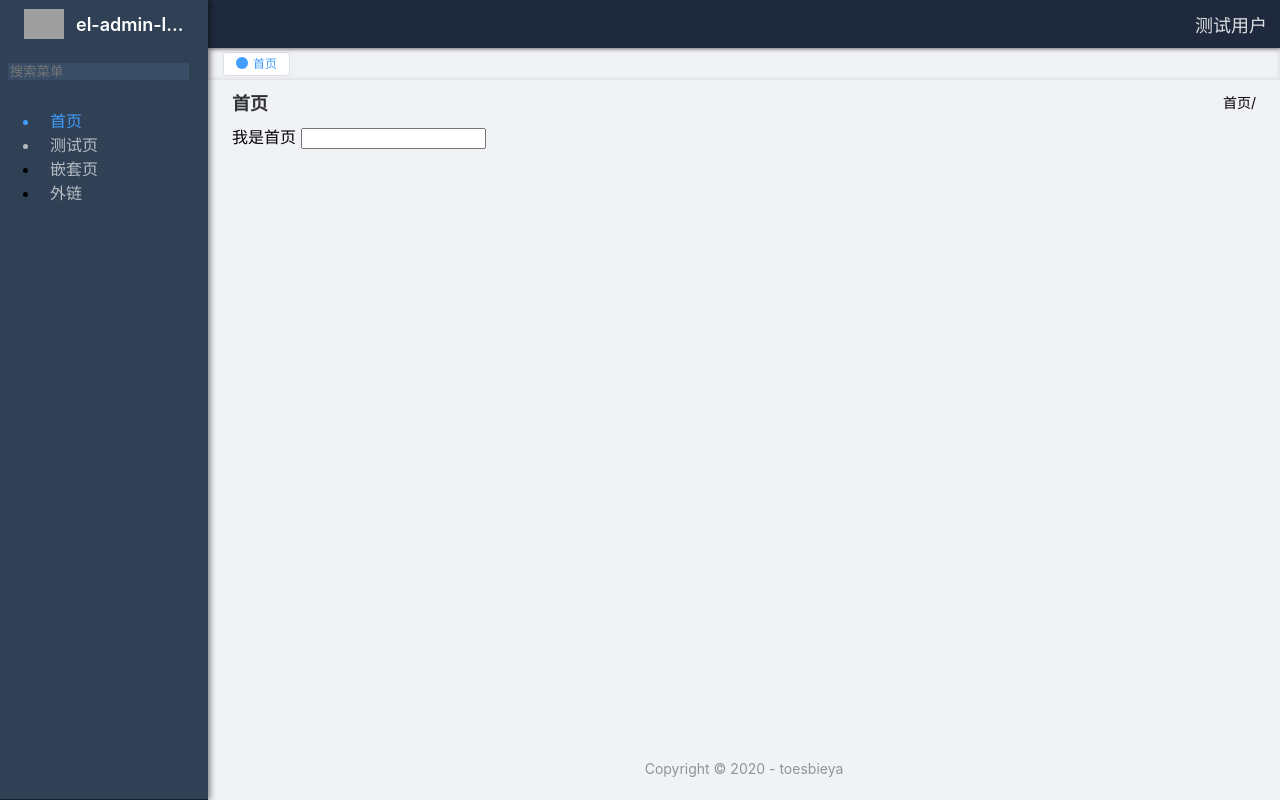
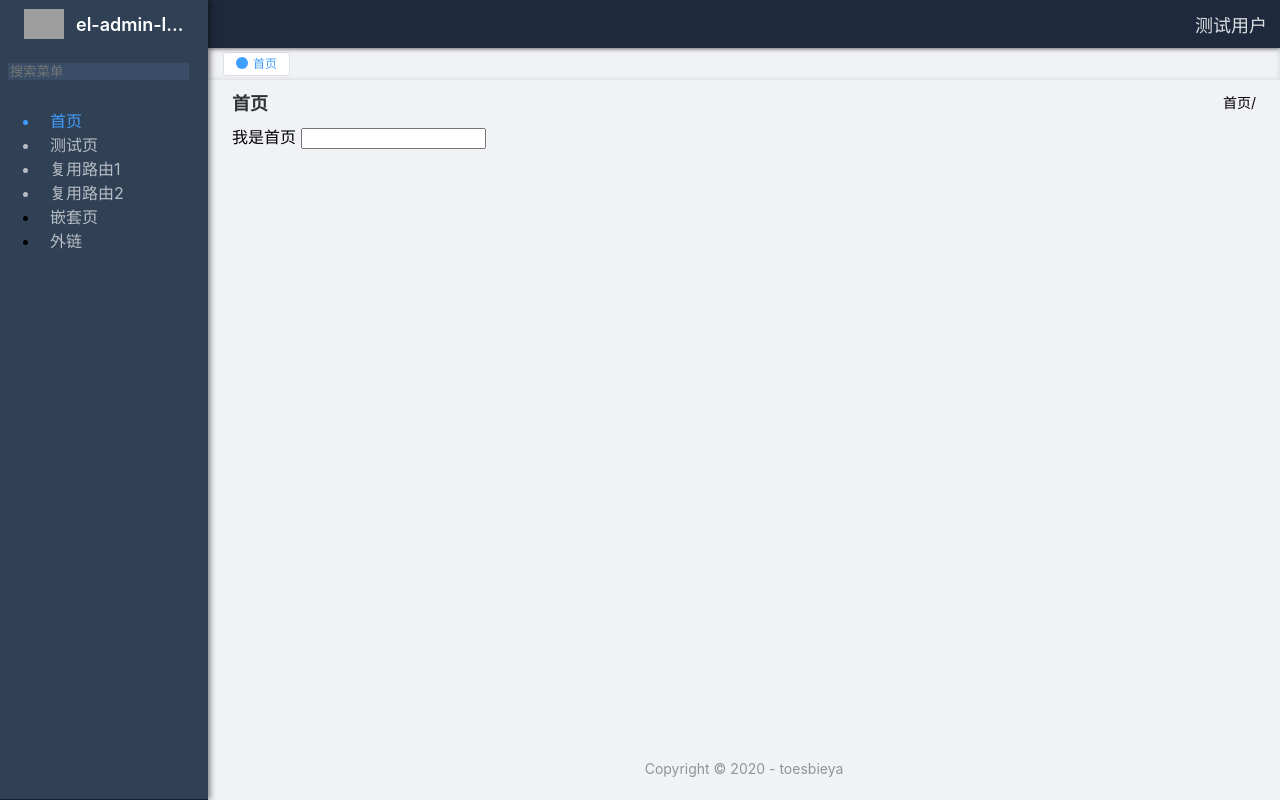
Before and after one commit to toesbieya/el-admin-layout, a Vue app: page /#/index in a window 1280 px wide. Built offline with nearby package versions, Linux system fonts and the light colour scheme; grey boxes are pictures that could not be loaded.

Commit message:
示例更新

```diff
--- a/example/layout/component/SettingDrawer/mixin/tagsViewPersistent.js
+++ b/example/layout/component/SettingDrawer/mixin/tagsViewPersistent.js
@@ -4,7 +4,7 @@
  * 页签变化时写入本地存储
  */
 
-import {tagsViewGetters, tagsViewMutations} from "el-admin-layout/src/store"
+import {tagsViewGetters, tagsViewMutations} from "el-admin-layout"
 import {debounce} from "@example/util"
 import {getTagsView, setTagsView} from "@example/util/storage"
 
--- a/example/layout/component/SettingDrawer/mixin/tagsViewShortcut.js
+++ b/example/layout/component/SettingDrawer/mixin/tagsViewShortcut.js
@@ -4,7 +4,7 @@
  * ctrl + ←，上一个页签
  */
 
-import {tagsViewGetters} from "el-admin-layout/src/store"
+import {tagsViewGetters} from "el-admin-layout"
 
 export default {
     watch: {
--- a/example/layout/index.vue
+++ b/example/layout/index.vue
@@ -25,6 +25,14 @@ appMutations.menus([
                 fullPath: '/test',
                 name: 'testPage',
                 meta: {title: '测试页', icon: 'el-icon-phone'}
+            },
+            {
+                fullPath: '/reuse/1',
+                meta: {title: '复用路由1', icon: 'el-icon-phone'}
+            },
+            {
+                fullPath: '/reuse/2',
+                meta: {title: '复用路由2', icon: 'el-icon-phone'}
             },
             {
                 fullPath: '/nest',
--- a/example/router/index.js
+++ b/example/router/index.js
@@ -6,6 +6,26 @@ import IndexPage from '@example/view/indexPage'
 import TestPage from '@example/view/testPage'
 import Nest0 from '@example/view/nest0'
 import Nest0_1 from '@example/view/nest0-1'
+
+//路由页面懒加载，入参可以是字符串、返回值为Promise的函数
+function lazyLoadView(component) {
+
+    //这里注意一点，如果设置了超时时间，那么超时后只能刷新整个页面才能重新加载该组件
+    const AsyncHandler = () => ({
+        component: component(),
+        loading: h => h('div', null, 'loading'),
+        delay: 200,
+        timeout: 10000
+    })
+
+    return () => Promise.resolve({
+        abstract: true,
+        functional: true,
+        render(h, {data, children}) {
+            return h(AsyncHandler, data, children)
+        }
+    })
+}
 
 Vue.use(Router)
 
@@ -30,6 +50,12 @@ const router = new Router({
                     name: 'testPage',
                     component: TestPage,
                     meta: {title: '测试页'}
+                },
+                {
+                    path: 'reuse/:id',
+                    props: true,
+                    component: lazyLoadView(() => import('@example/view/reusablePage')),
+                    meta: {dynamicTitle: route => `复用路由${route.params.id}`, usePathKey: true}
                 },
                 {
                     path: 'nest0',
--- /dev/null
+++ b/example/view/reusablePage.vue
@@ -0,0 +1,24 @@
+<template>
+    <div>
+        <h2>这是组件被复用的路由页面{{ id }}</h2>
+        <input v-model="val"/>
+    </div>
+</template>
+
+<script>
+export default {
+    name: "reusablePage",
+
+    props: ['id'],
+
+    data() {
+        return {
+            val: ''
+        }
+    },
+
+    mounted() {
+
+    }
+}
+</script>
```
